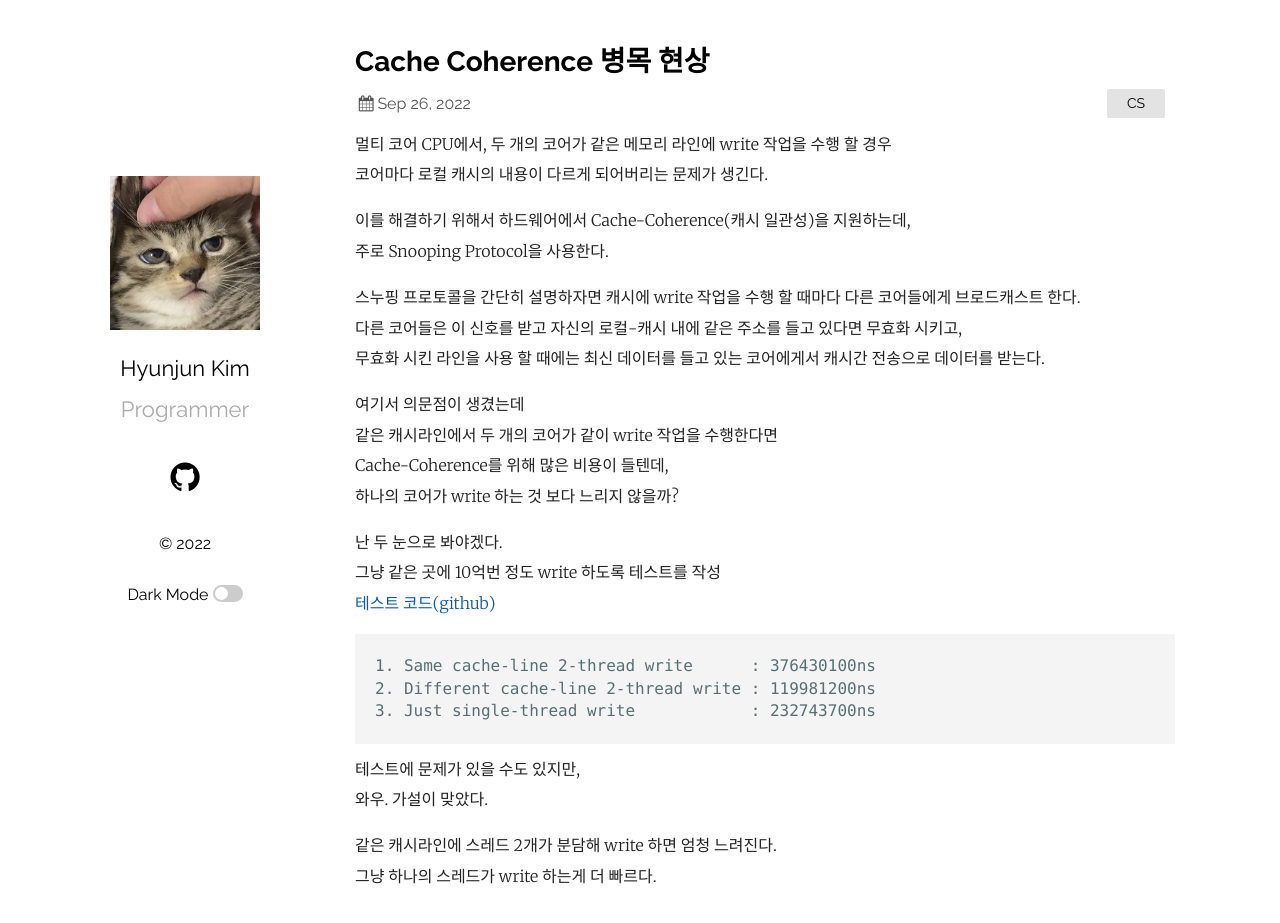
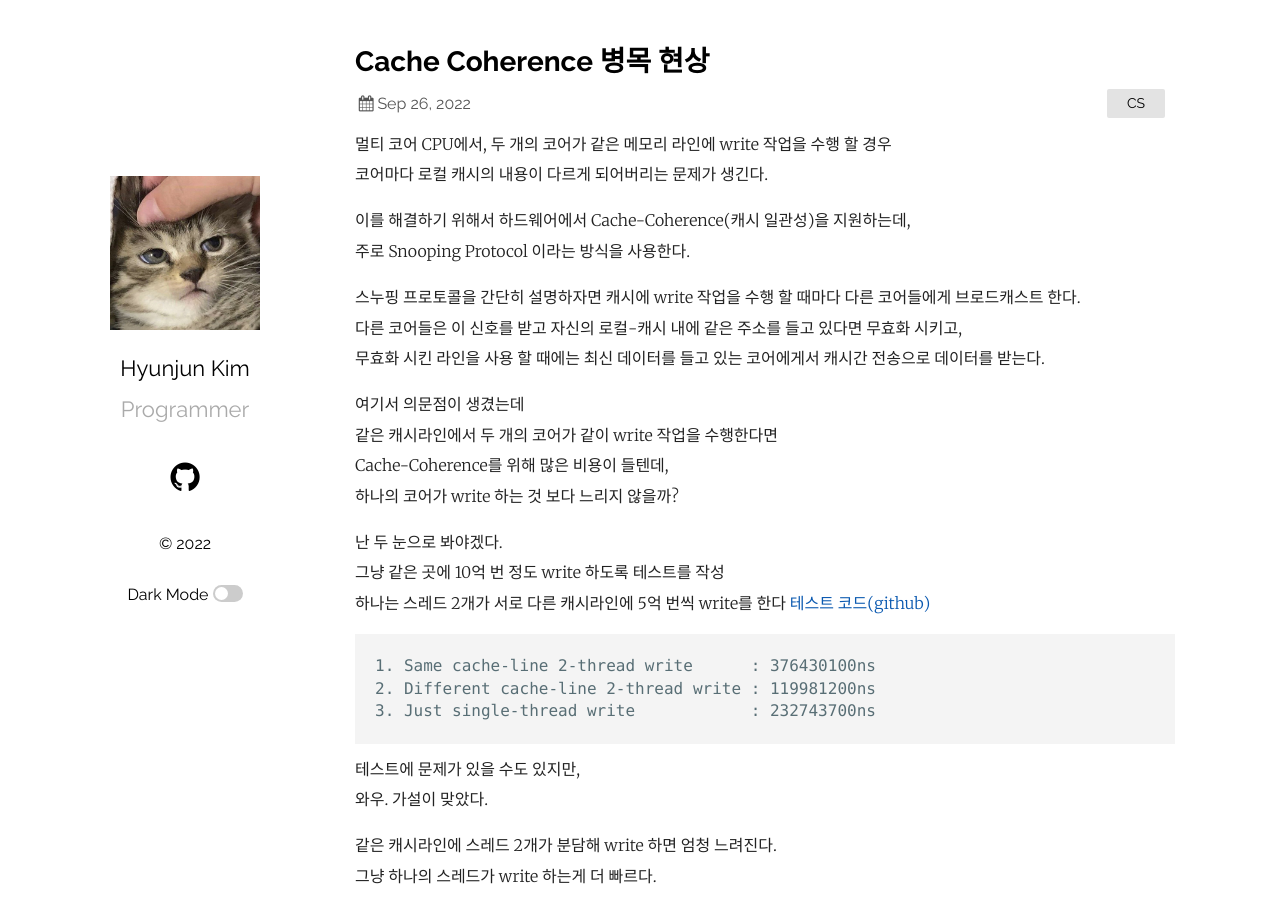
Before and after one commit to Ria9993/Ria9993.github.io, a Jekyll site: the page built from _posts/2022-09-26-cache-coherence-bottleneck.markdown, in a window 1280 px wide and 936 px high. Shown: the top 923 px of the window. Built offline with Jekyll 4.4.1, drawn with Linux system fonts in a browser that asks for light colours; comment, search, counter and statistics services are not loaded.

Commit message:
Post Update

````diff
--- a/_layouts/default.html
+++ b/_layouts/default.html
@@ -18,11 +18,11 @@
 <meta property="og:image" content="https://ria9993.github.io/assets/portfolio.png">
 
 <!-- Twitter -->
-<meta property="twitter:card" content="summary_large_image">
-<meta property="twitter:url" content="https://ria9993.github.io">
-<meta property="twitter:title" content="Hyunjun Kim">
-<meta property="twitter:description" content="Hyunjun Kim blog">
-<meta property="twitter:image" content="https://ria9993.github.io/assets/portfolio.png">
+<meta name="twitter:card" content="summary_large_image">
+<meta name="twitter:url" content="https://ria9993.github.io">
+<meta name="twitter:title" content="Hyunjun Kim">
+<meta name="twitter:description" content="Hyunjun Kim blog">
+<meta name="twitter:image" content="https://ria9993.github.io/assets/portfolio.png">
 
 {%- if site.plainwhite.condensed_mobile contains page.layout -%}
 {% assign condensed_class = "condensed" %}
--- a/_posts/2022-09-26-cache-coherence-bottleneck.markdown
+++ b/_posts/2022-09-26-cache-coherence-bottleneck.markdown
@@ -9,7 +9,7 @@ comments: true
 코어마다 로컬 캐시의 내용이 다르게 되어버리는 문제가 생긴다.
 
 이를 해결하기 위해서 하드웨어에서 Cache-Coherence(캐시 일관성)을 지원하는데,
-주로 Snooping Protocol을 사용한다.
+주로 Snooping Protocol 이라는 방식을 사용한다.
 
 스누핑 프로토콜을 간단히 설명하자면 캐시에 write 작업을 수행 할 때마다 다른 코어들에게 브로드캐스트 한다.
 다른 코어들은 이 신호를 받고 자신의 로컬-캐시 내에 같은 주소를 들고 있다면 무효화 시키고,
@@ -21,7 +21,8 @@ Cache-Coherence를 위해 많은 비용이 들텐데,
 하나의 코어가 write 하는 것 보다 느리지 않을까?
 
 난 두 눈으로 봐야겠다.
-그냥 같은 곳에 10억번 정도 write 하도록 테스트를 작성
+그냥 같은 곳에 10억 번 정도 write 하도록 테스트를 작성
+하나는 스레드 2개가 서로 다른 캐시라인에 5억 번씩 write를 한다
 [테스트 코드(github)](https://github.com/Ria9993/PlayGround/tree/main/Cache%20Coherence%20Bottleneck%20Test)
 ```
 1. Same cache-line 2-thread write      : 376430100ns
````
